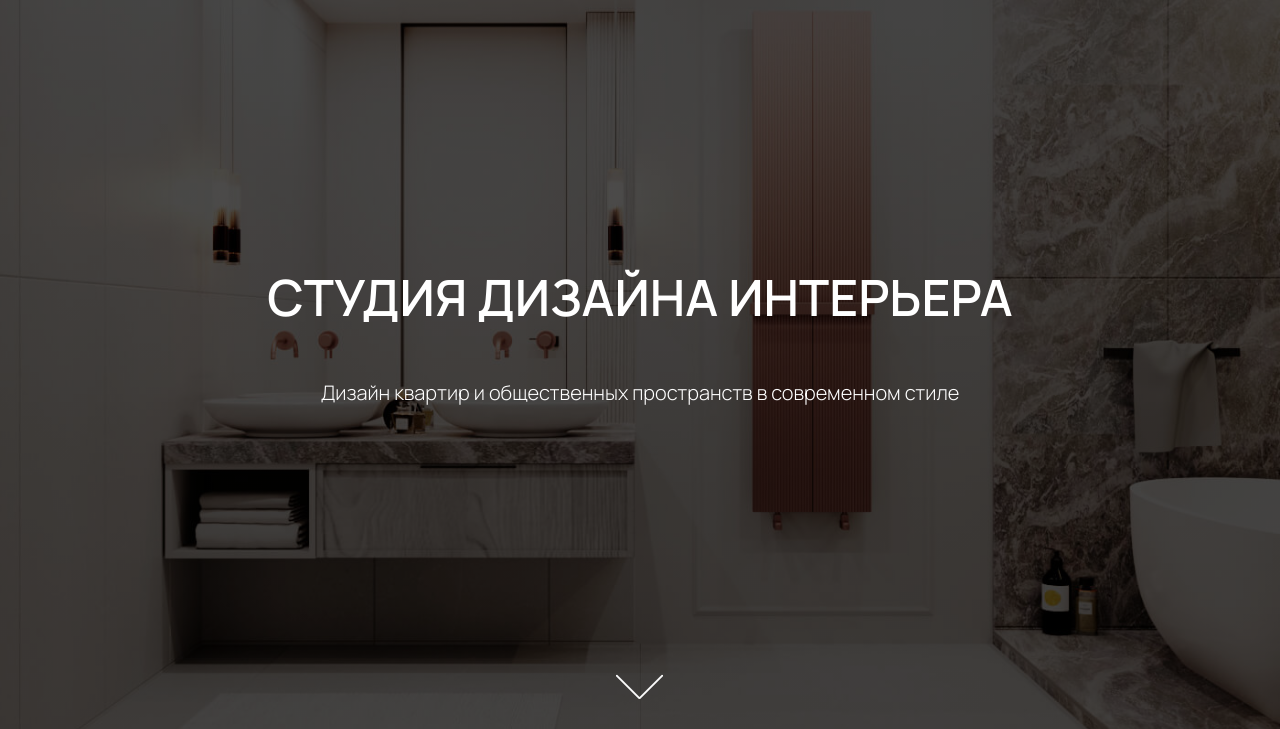
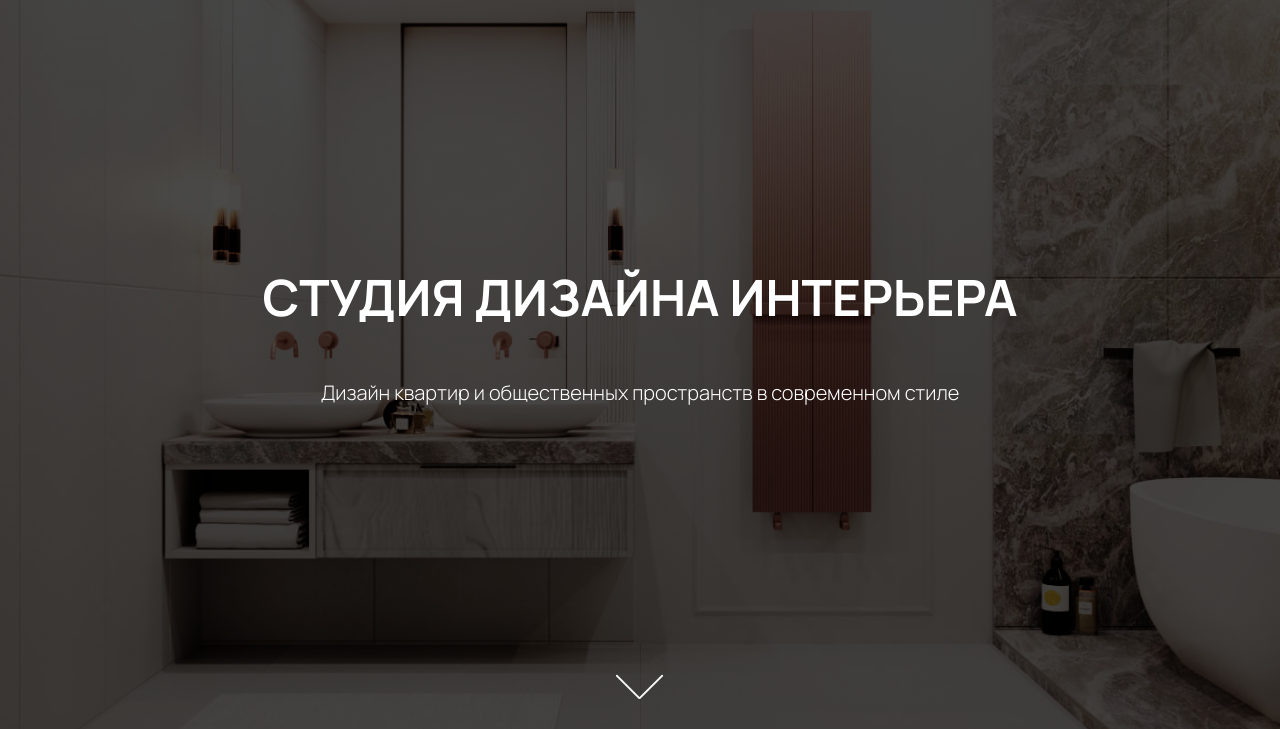
Before and after one commit to PavlovAles/grani, a plain HTML site: page index.html in a window 1280 px wide. Shown: the part 71-800 px from the top of the page. Drawn offline with Linux system fonts and the light colour scheme.

Commit message:
feat: добавить шрифт и жирное начертание заголовкам

```diff
--- a/blocks/header/__title/header__title.css
+++ b/blocks/header/__title/header__title.css
@@ -1,7 +1,7 @@
 .header__title {
   margin: 0 0 54px;
   font-size: 50px;
-  font-weight: 600;
+  font-weight: 700;
   text-align: center;
   text-transform: uppercase;
   color: white;
--- a/blocks/section/__title/section__title.css
+++ b/blocks/section/__title/section__title.css
@@ -2,5 +2,5 @@
 	margin: 0 auto 30px;
   text-align: center;
   font-size: 38px;
-  font-weight: 600;
+  font-weight: 700;
 }
--- a/vendor/fonts/Manrope/manrope.css
+++ b/vendor/fonts/Manrope/manrope.css
@@ -29,3 +29,11 @@
   font-display: swap;
   src: url('Manrope-SemiBold.ttf') format('truetype');
 }
+
+@font-face {
+  font-family: 'Manrope';
+  font-style:  normal;
+  font-weight: 700;
+  font-display: swap;
+  src: url('Manrope-Bold.ttf') format('truetype');
+}
```
Also changed, not shown: vendor/fonts/Manrope/Manrope-Bold.ttf (added).
